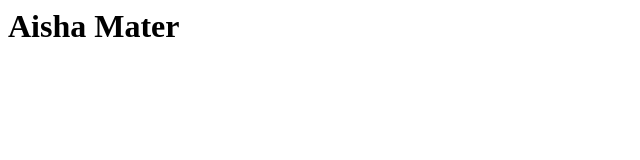
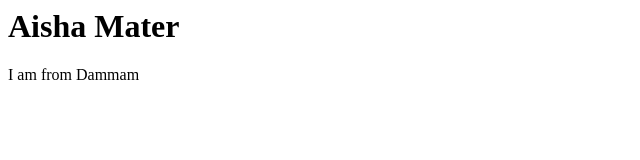
Before and after one commit to Aishaam/gitproject1, a plain HTML site: page index.html in a window 1280 px wide. Shown: the whole page, without its empty margins (0-640 px from the left). Drawn offline with Linux system fonts and the light colour scheme.

Commit message:
Update index.html
Aisha add city from GitHub

```diff
--- a/index.html
+++ b/index.html
@@ -1 +1,2 @@
 <h1> Aisha Mater </h1>
+<p> I am from Dammam</p>
```
